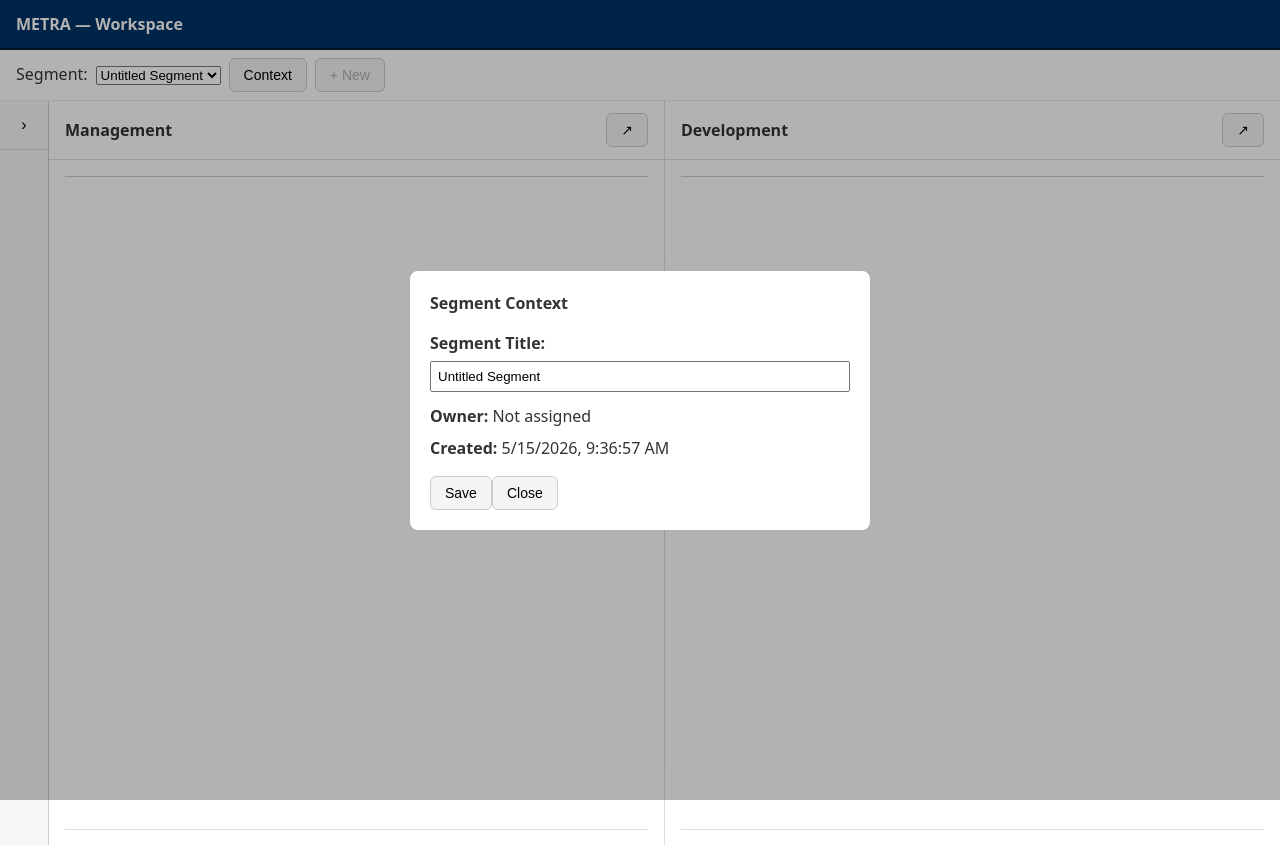
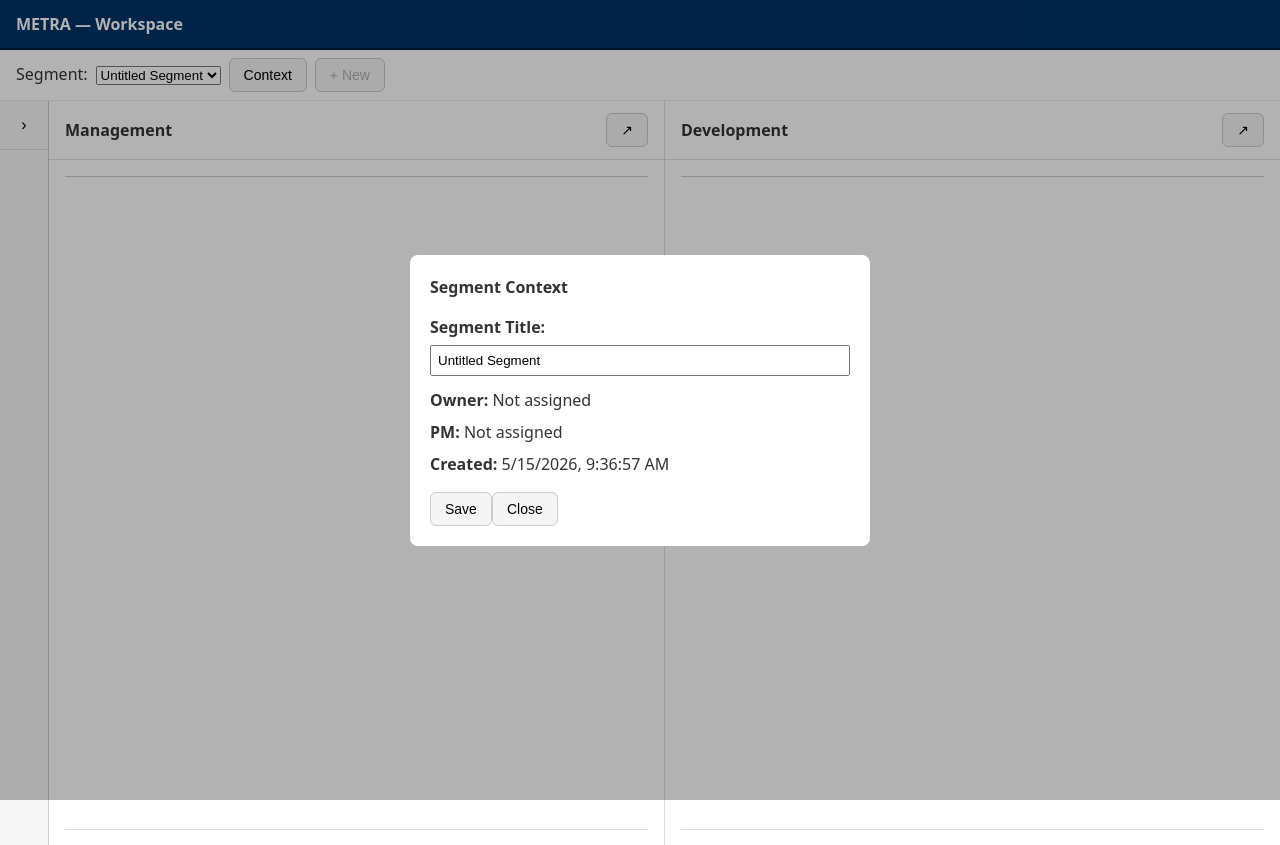
Before and after one commit to johnjkelly1945-ops/project-tracker-vite-pwa-v15, a React (Vite) app: page / in a window 1280 px wide. Both pictures are taken after a click on the button "Context". Built offline with nearby package versions, Linux system fonts and the light colour scheme.

Commit message:
Stage 481B — inert PM contextual projection

```diff
--- a/src/App.jsx
+++ b/src/App.jsx
@@ -837,6 +837,11 @@ export default function App() {
                     {activeSegment?.ownerName || "Not assigned"}
                   </div>
 
+                  <div style={{ marginTop: "8px" }}>
+                    <strong>PM:</strong>{" "}
+                    {activeSegment?.pmName || activeSegment?.ownerName || "Not assigned"}
+                  </div>
+
                 <div style={{ marginTop: "8px" }}>
                   <strong>Created:</strong>{" "}
                   {activeSegment?.createdAt
```
